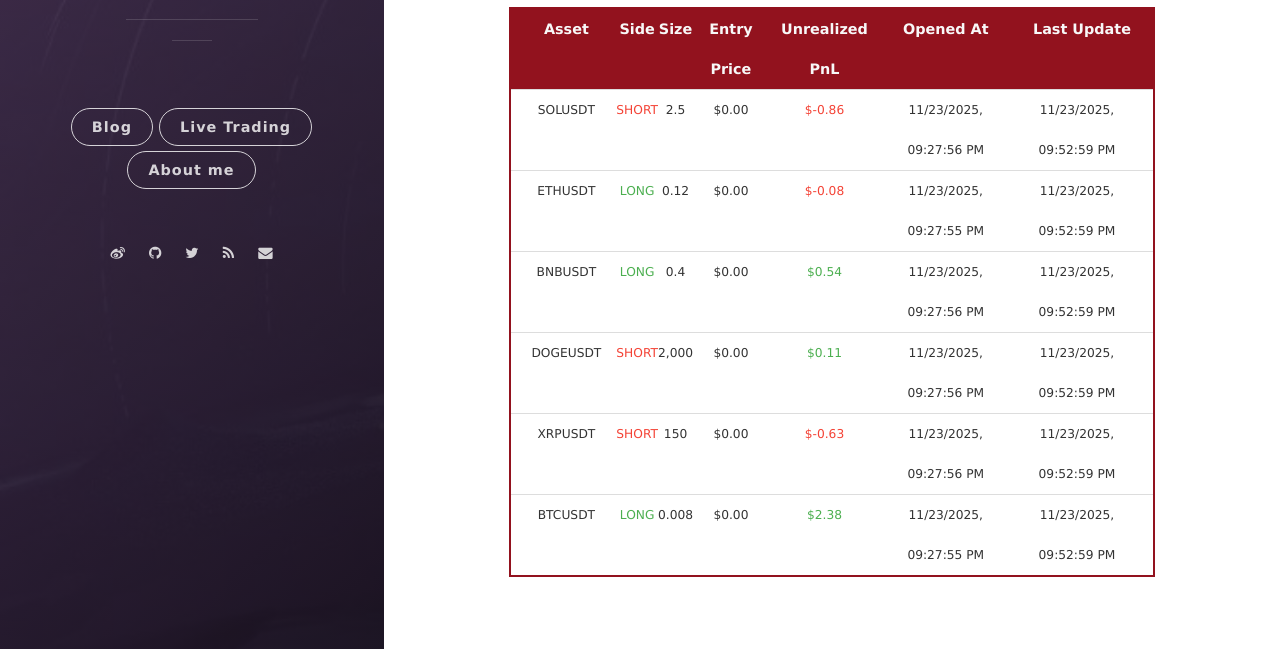
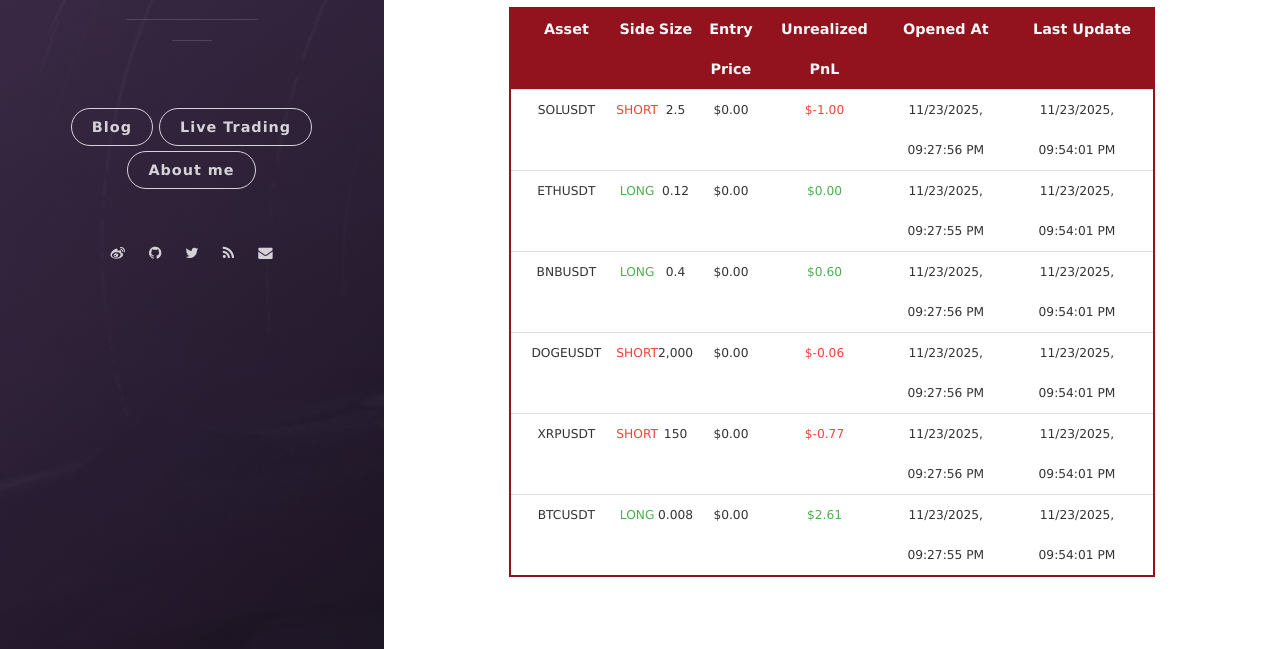
Before and after one commit to leeyegy/leeyegy.github.io, a Jekyll site: the page built from live-trading.html, in a window 1280 px wide and 1269 px high. Shown: the part 592-1241 px from the top of the window. Built offline with Jekyll 4.4.1, drawn with Linux system fonts in a browser that asks for light colours; nearby versions of some CDN libraries.

Commit message:
AccountMonitor: refresh positions 2025-11-24T05:54:01+08:00

```diff
--- a/assets/data/binance/positions.json
+++ b/assets/data/binance/positions.json
@@ -4,53 +4,53 @@
     "side": "SHORT",
     "size": 2.5,
     "entryPrice": 0.0,
-    "unrealizedPnl": -0.86416282,
+    "unrealizedPnl": -1.0,
     "openedAt": "2025-11-24T05:27:56+08:00",
-    "reportedAt": "2025-11-24T05:52:59+08:00"
+    "reportedAt": "2025-11-24T05:54:01+08:00"
   },
   {
     "symbol": "ETHUSDT",
     "side": "LONG",
     "size": 0.12,
     "entryPrice": 0.0,
-    "unrealizedPnl": -0.07579348,
+    "unrealizedPnl": 0.0012,
     "openedAt": "2025-11-24T05:27:55+08:00",
-    "reportedAt": "2025-11-24T05:52:59+08:00"
+    "reportedAt": "2025-11-24T05:54:01+08:00"
   },
   {
     "symbol": "BNBUSDT",
     "side": "LONG",
     "size": 0.4,
     "entryPrice": 0.0,
-    "unrealizedPnl": 0.53877668,
+    "unrealizedPnl": 0.59625427,
     "openedAt": "2025-11-24T05:27:56+08:00",
-    "reportedAt": "2025-11-24T05:52:59+08:00"
+    "reportedAt": "2025-11-24T05:54:01+08:00"
   },
   {
     "symbol": "DOGEUSDT",
     "side": "SHORT",
     "size": 2000.0,
     "entryPrice": 0.0,
-    "unrealizedPnl": 0.10726,
+    "unrealizedPnl": -0.06,
     "openedAt": "2025-11-24T05:27:56+08:00",
-    "reportedAt": "2025-11-24T05:52:59+08:00"
+    "reportedAt": "2025-11-24T05:54:01+08:00"
   },
   {
     "symbol": "XRPUSDT",
     "side": "SHORT",
     "size": 150.0,
     "entryPrice": 0.0,
-    "unrealizedPnl": -0.6272295,
+    "unrealizedPnl": -0.765,
     "openedAt": "2025-11-24T05:27:56+08:00",
-    "reportedAt": "2025-11-24T05:52:59+08:00"
+    "reportedAt": "2025-11-24T05:54:01+08:00"
   },
   {
     "symbol": "BTCUSDT",
     "side": "LONG",
     "size": 0.008,
     "entryPrice": 0.0,
-    "unrealizedPnl": 2.38139936,
+    "unrealizedPnl": 2.6101131,
     "openedAt": "2025-11-24T05:27:55+08:00",
-    "reportedAt": "2025-11-24T05:52:59+08:00"
+    "reportedAt": "2025-11-24T05:54:01+08:00"
   }
 ]
```
